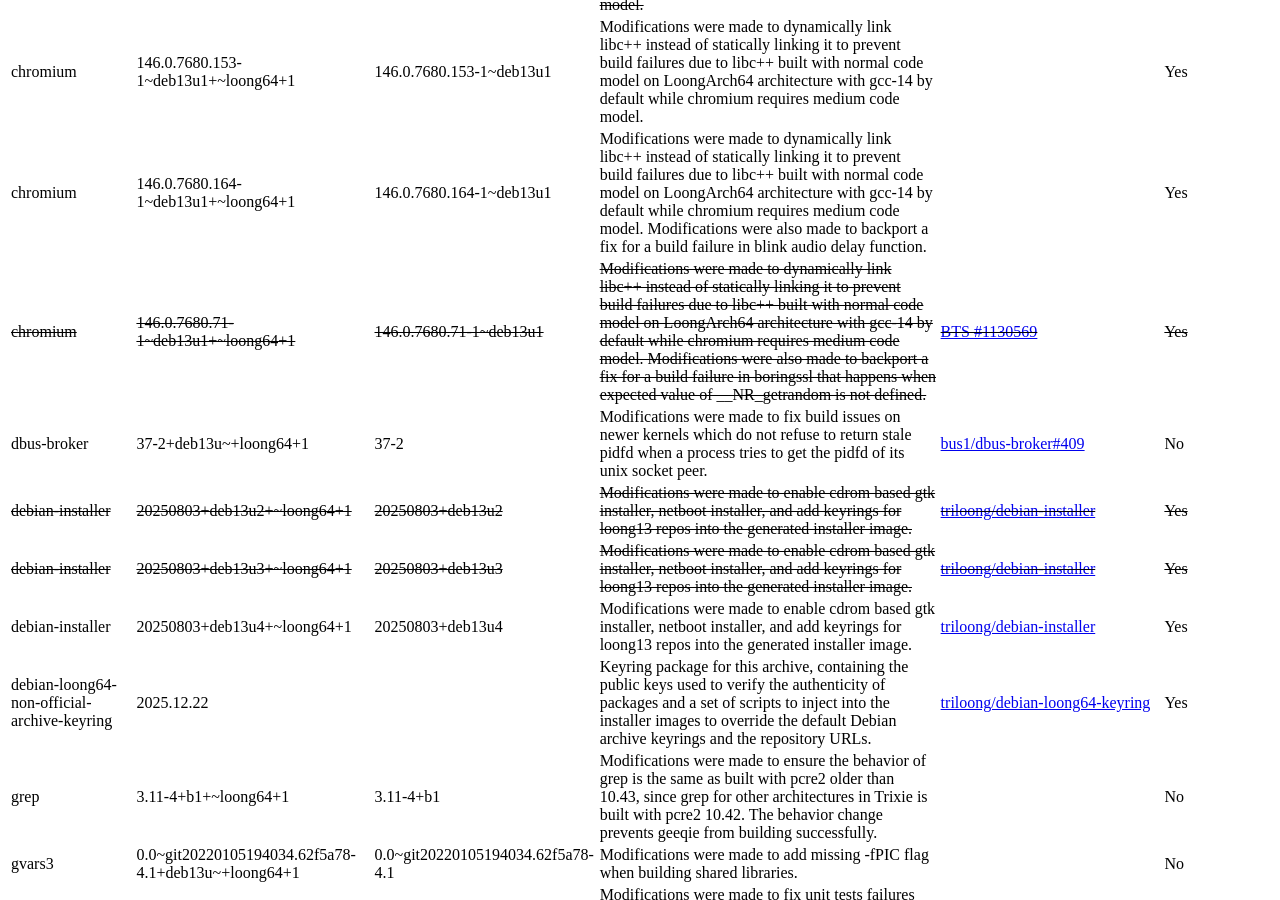
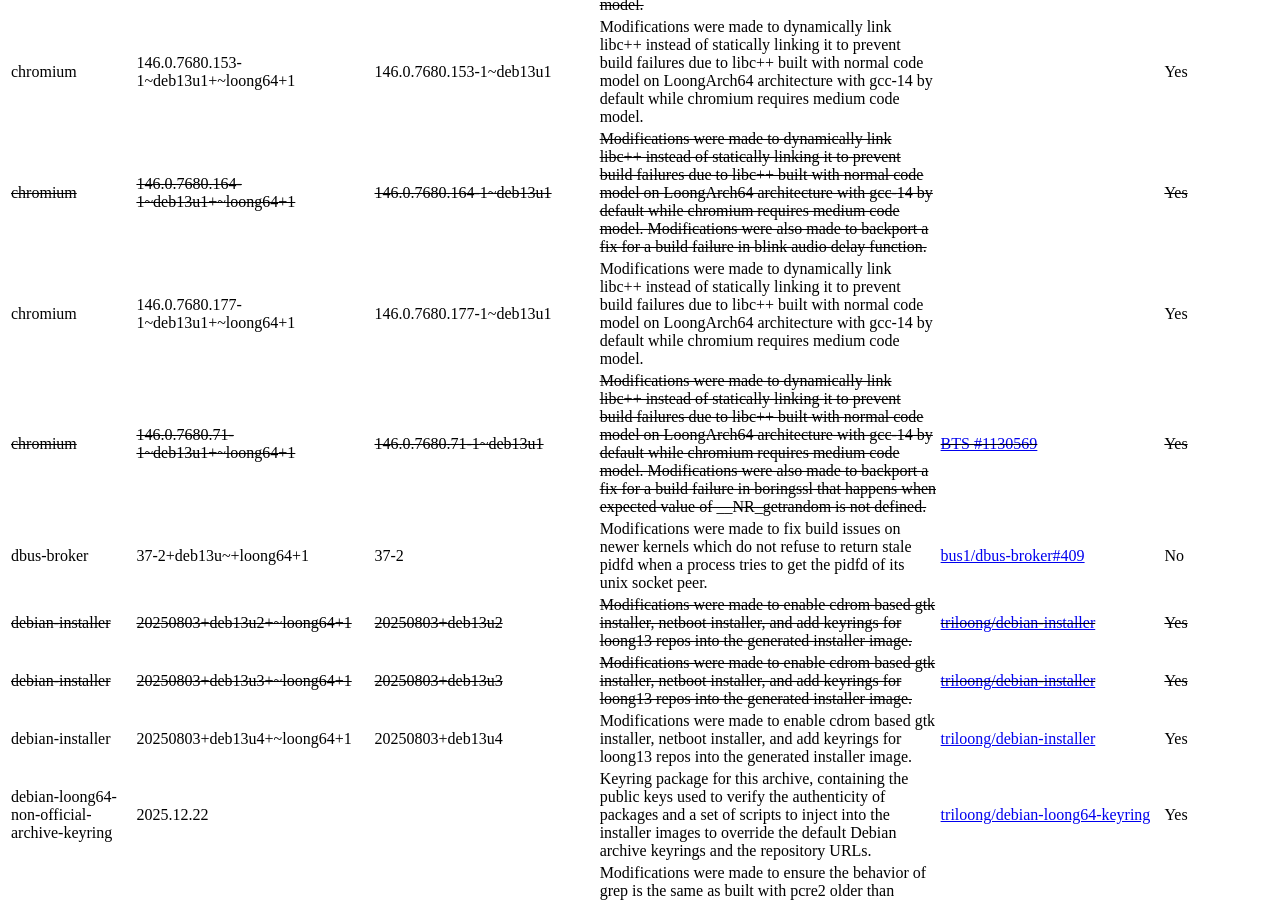
Before and after one commit to triloong/website, a Jekyll site: the page built from index.md, in a window 1280 px wide and 900 px high, scrolled down 3378 px. Built offline with Jekyll 4.4.1, drawn with Linux system fonts in a browser that asks for light colours.

Commit message:
add chromium

```diff
--- a/_data/mpkg.yaml
+++ b/_data/mpkg.yaml
@@ -270,6 +270,8 @@
       oldversion: 145.0.7632.159-1~deb13u1
     - version: 146.0.7680.153-1~deb13u1+~loong64+1
       oldversion: 146.0.7680.153-1~deb13u1
+    - version: 146.0.7680.177-1~deb13u1+~loong64+1
+      oldversion: 146.0.7680.177-1~deb13u1
   loongarch_only: true
   description: >
     Modifications were made to dynamically link libc++ instead of
@@ -296,6 +298,7 @@
   version: 146.0.7680.164-1~deb13u1+~loong64+1
   oldversion: 146.0.7680.164-1~deb13u1
   loongarch_only: true
+  superseded: true
   description: >
     Modifications were made to dynamically link libc++ instead of
     statically linking it to prevent build failures due to libc++
```
